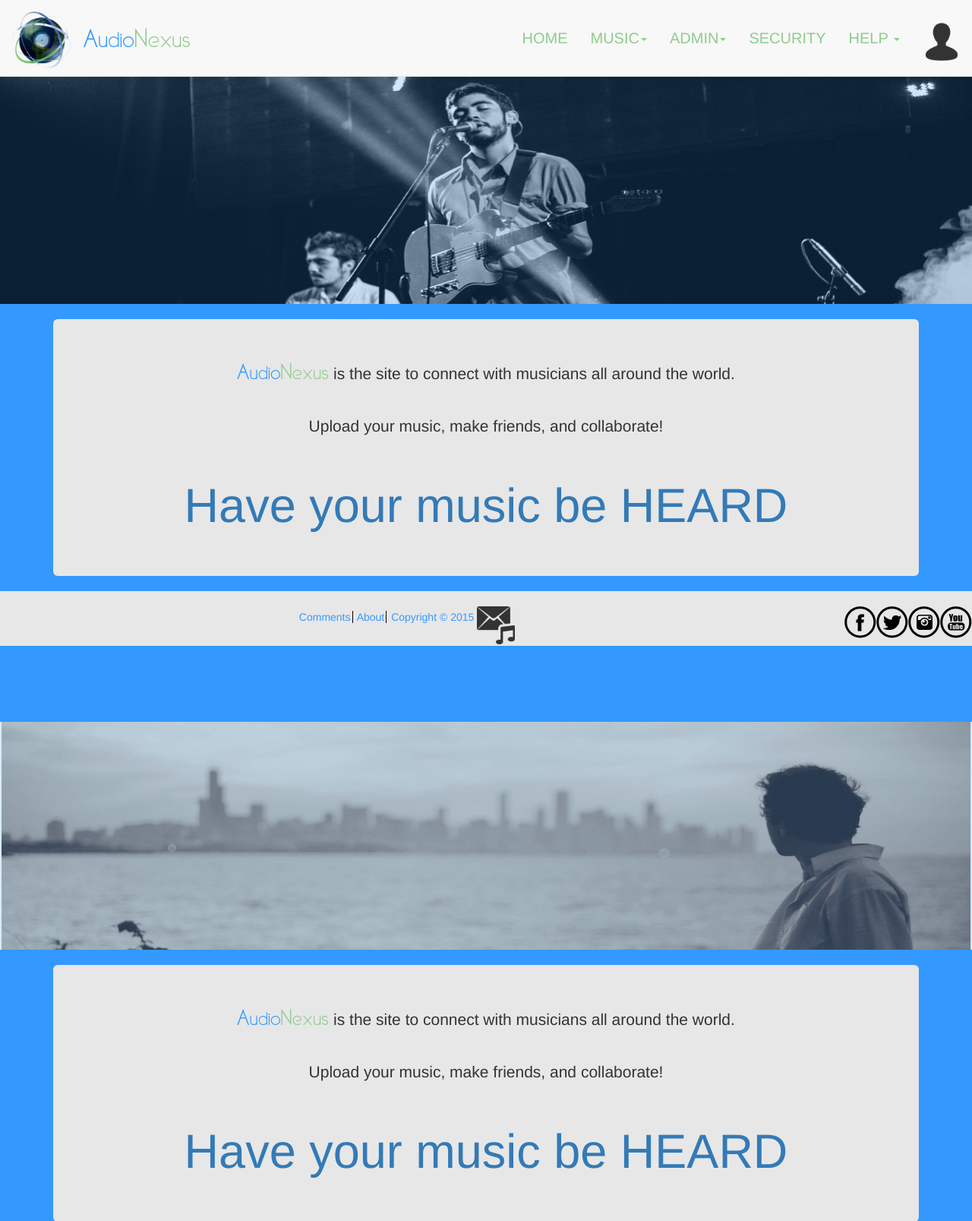
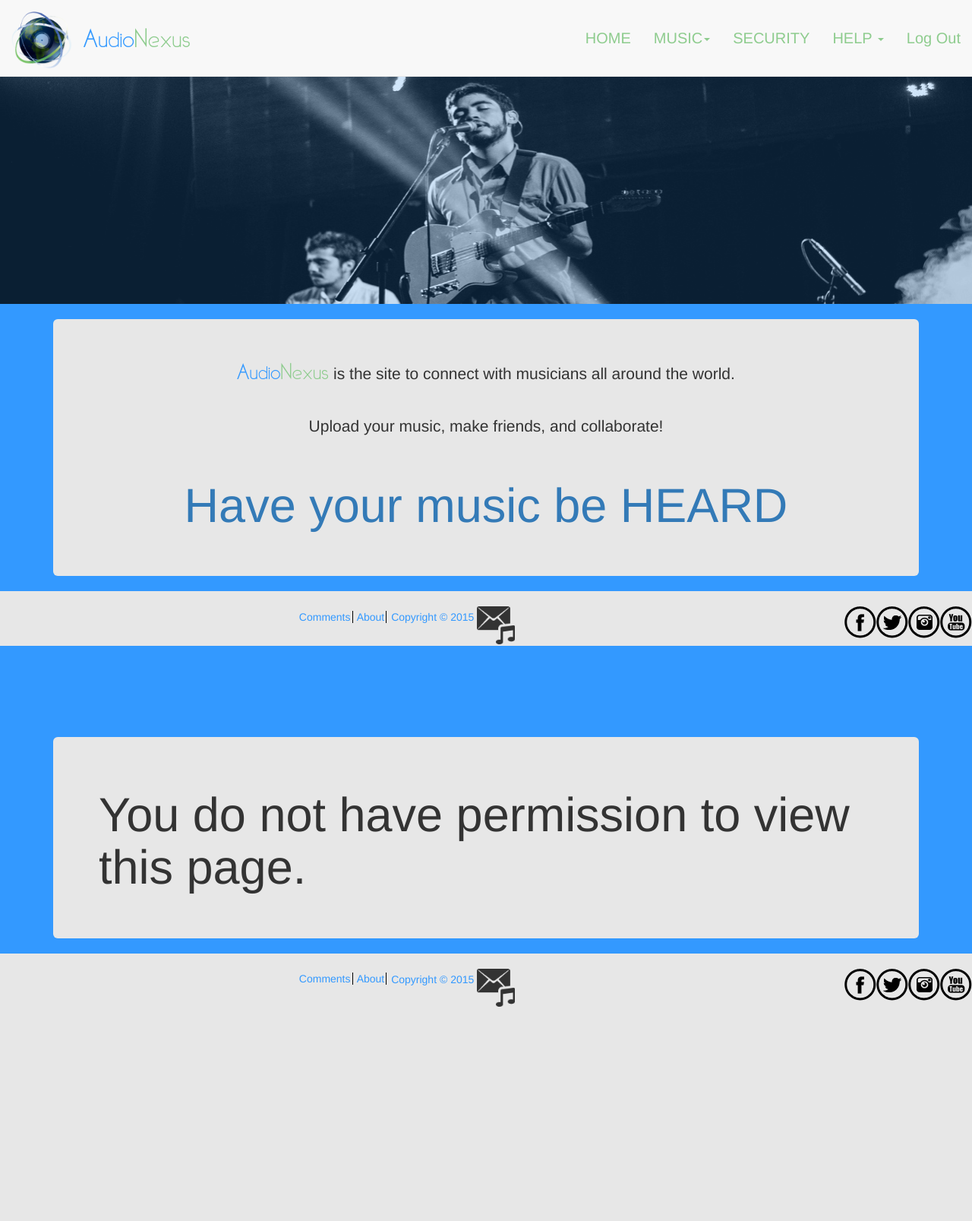
Before and after one commit to joshuabeck24/370Assignment2, a PHP site: page /controller/controller.php in a window 1280 px wide. Shown: the top 1607 px of the page at 76% size. After the commit the page ends 1325 px from the top, so only its background shows below. Run offline with PHP 8.4, Linux system fonts and the light colour scheme; a user stored in the database is signed in; data comes from the database, SQL or seed files in the repository; data that the repository does not hold is empty; some libraries are stand-ins or nearby versions.

Commit message:
Security Integration Done

```diff
--- a/Assign2/controller/controller.php
+++ b/Assign2/controller/controller.php
@@ -1,4 +1,7 @@
 <?php
+
+  session_start();
+  require_once("../security/model.php");
   require_once '../model/model.php';
   require_once '../lib/funLibrary.php';
   unquote();//Check for magic_quote_gpc and remove effects
@@ -12,7 +15,14 @@
       include '../view/index.php';
   }
 
-
+  //THIS IS THE SECURITY CHECK
+    if ( !userIsAuthorized($action)) {
+        if(!loggedIn()) {
+            header("Location:../security/index.php?action=SecurityLogin&RequestedPage=" . urlencode($_SERVER['REQUEST_URI']));
+        } else {
+            include('../security/not_authorized.html');
+        }
+    } else {
       switch($action){
           case 'About' :
               include '../view/ANAbout.php';
@@ -81,6 +91,7 @@
                break;
           default:
               include('../view/index.php');
+            }
   }
 
 function addSong()
--- a/Assign2/security/not_authorized.html
+++ b/Assign2/security/not_authorized.html
@@ -1,8 +1,14 @@
 <?php
 	$title = "Security Violation";
-	require '../security/headerInclude.php';
+	require '../view/headerInclude.php';
 ?>
+<div class="container">
+	<div style="margin-top: 120px; margin-bottom:20px;" class="jumbotron">
+	<section id="main">
           <h1>You do not have permission to view this page.</h1>
+          	</section>	<!-- end of main section -->
+</div>
+</div>
 <?php
-	require '../security/footerInclude.php';
+	require '../view/footerInclude.php';
 ?>
--- a/Assign2/view/footerinclude.php
+++ b/Assign2/view/footerinclude.php
@@ -14,6 +14,7 @@
 </footer>
 <div style="text-align: center; color:black;">
   <?php
+
         $array = array("ANFileupload.php","ANAbout.php", "ANAdmin.php", "index.php", "ANIdeas.php","ANMusic.php","ANNewsletter.php","ANSignup.php","ANUnderconstruction.php","checksheet.php","navinclude.html","headerinclude.php","footerinclude.php","processFileUpload.php");
         # $filename = 'somefile.txt';
         $filename="";
--- a/Assign2/view/navinclude.html
+++ b/Assign2/view/navinclude.html
@@ -25,16 +25,19 @@
 									<li><a href="../controller/controller.php?action=AddMusic">Add Song</a><li>
 								  </ul>
 							</li>
+							<!-- Basically if you are an admin then u can see this -->
+							<?php if(userIsAuthorized("Admin") && userIsAuthorized("FileManagement") &&userIsAuthorized("EmailSend")) { ?>
 							<!-- <li><a href="../view/ANAdmin.php">ADMIN</a></li> -->
                              <li class="dropdown">
 								  <a href="#" class="dropdown-toggle" data-toggle="dropdown" role="button" aria-expanded="false">ADMIN<span class="caret"></span></a>
 								  <ul class="dropdown-menu" role="menu">
-									<li><a href="../controller/controller.php?action=Admin">LOG IN</a></li>
+									<!-- <li><a href="../controller/controller.php?action=Admin">LOG IN</a></li> -->
 									<li><a href="../controller/controller.php?action=FileManagement">FILE MANAGEMENT</a></li>
                                     <li class="divider"></li>
-                                    <li><a href="../controller/controller.php?action=SendEmails">SEND EMAILS</a></li>
+                                    <li><a href="../controller/controller.php?action=EmailSend">SEND EMAILS</a></li>
 								  </ul>
 							</li>
+							<?php } ?>
 							<li><a href="../security/">SECURITY</a></li>
 							<li class="dropdown">
 								  <a href="#" class="dropdown-toggle" data-toggle="dropdown" role="button" aria-expanded="false">HELP <span class="caret"></span></a>
@@ -46,9 +49,15 @@
 								  </ul>
 							</li>
 							<li>
-						    <a class="userLoginImage pull-right" href="../controller/controller.php?action=SignIn">
+							<?php
+								if (loggedIn()) {  ?>
+				                <a href="../security/index.php?action=SecurityLogOut">Log Out</a>
+		                        <?php } else {
+				                echo "<a href=\"../security/index.php?action=SecurityLogin&RequestedPage=" . urlencode($_SERVER['REQUEST_URI']) . "\">Log In</a>";
+		                        } ?>
+						    <!-- <a class="userLoginImage pull-right" href="../controller/controller.php?action=SignIn">
 						     <img title="Sign In" width="50" alt="user login image" src="../images/user.png"/>
-						    </a>
+						    </a> -->
 						  </li>
 						  </ul>
 
```
Also changed, not shown: Assign2/view/ANSignup.php (+14 -7 lines), Assign2/view/individualRecord.php (+7 -3 lines). Lines whose indentation alone changed are shown as unchanged.
